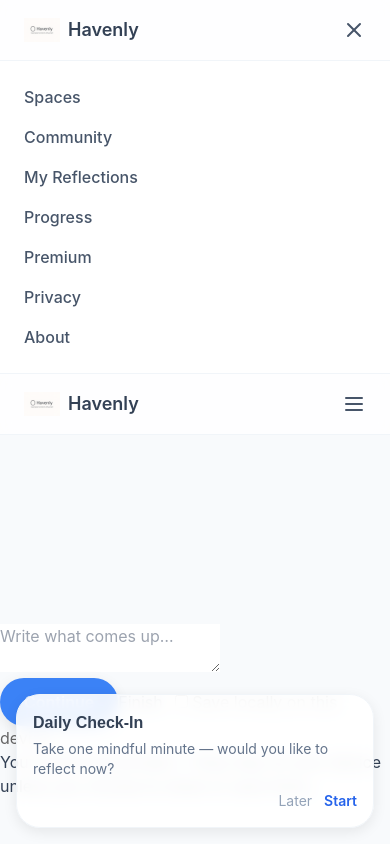
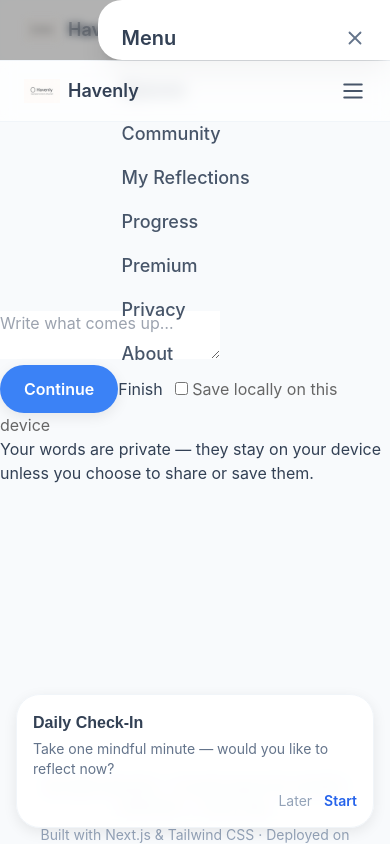
Before and after one commit to Khrboshi/havenly, a Next.js app: page /reflect in a window 390 px wide. Both pictures are taken after a click on the button 354 px from the left and 30 px from the top of the page. Shown: the top 844 px of the page. Built offline with nearby package versions, Linux system fonts and the light colour scheme.

Commit message:
Update Header.js

```diff
--- a/components/Header.js
+++ b/components/Header.js
@@ -4,10 +4,10 @@ import { useState } from "react";
 import Link from "next/link";
 import Image from "next/image";
 import { Menu, X } from "lucide-react";
+import { motion, AnimatePresence } from "framer-motion";
 
 export default function Header() {
   const [open, setOpen] = useState(false);
-
   const toggleMenu = () => setOpen(!open);
   const closeMenu = () => setOpen(false);
 
@@ -22,7 +22,7 @@ export default function Header() {
   ];
 
   return (
-    <header className="bg-white/80 backdrop-blur border-b border-slate-200 sticky top-0 z-50">
+    <header className="bg-white/70 backdrop-blur border-b border-slate-200 sticky top-0 z-50">
       <div className="max-w-5xl mx-auto px-6 py-4 flex items-center justify-between">
         {/* Logo */}
         <Link href="/" className="flex items-center gap-2">
@@ -36,7 +36,7 @@ export default function Header() {
           <span className="text-lg font-semibold text-slate-800">Havenly</span>
         </Link>
 
-        {/* Desktop nav */}
+        {/* Desktop Navigation */}
         <nav className="hidden md:flex gap-6 text-slate-600 text-sm sm:text-base">
           {links.map((link) => (
             <Link
@@ -49,33 +49,65 @@ export default function Header() {
           ))}
         </nav>
 
-        {/* Mobile menu button */}
+        {/* Mobile Menu Button */}
         <button
           onClick={toggleMenu}
           className="md:hidden text-slate-700 hover:text-blue-600 focus:outline-none"
           aria-label="Toggle menu"
         >
-          {open ? <X size={24} /> : <Menu size={24} />}
+          {open ? <X size={26} /> : <Menu size={26} />}
         </button>
       </div>
 
-      {/* Mobile drawer */}
+      {/* Mobile Menu Drawer */}
+      <AnimatePresence>
         {open && (
-        <div className="md:hidden bg-white border-t border-slate-200 animate-slide-in">
-          <nav className="flex flex-col p-6 space-y-4">
+          <>
+            {/* Background Overlay */}
+            <motion.div
+              className="fixed inset-0 bg-black/30 backdrop-blur-sm z-40"
+              initial={{ opacity: 0 }}
+              animate={{ opacity: 1 }}
+              exit={{ opacity: 0 }}
+              onClick={closeMenu}
+            />
+
+            {/* Slide-in Drawer */}
+            <motion.div
+              className="fixed right-0 top-0 w-3/4 h-full bg-white shadow-xl z-50 flex flex-col p-6 rounded-l-2xl"
+              initial={{ x: "100%" }}
+              animate={{ x: 0 }}
+              exit={{ x: "100%" }}
+              transition={{ type: "spring", stiffness: 200, damping: 25 }}
+            >
+              <div className="flex justify-between items-center mb-6">
+                <span className="text-xl font-semibold text-slate-800">
+                  Menu
+                </span>
+                <button
+                  onClick={closeMenu}
+                  className="text-slate-600 hover:text-blue-600"
+                >
+                  <X size={22} />
+                </button>
+              </div>
+
+              <nav className="flex flex-col gap-4">
                 {links.map((link) => (
                   <Link
                     key={link.href}
                     href={link.href}
                     onClick={closeMenu}
-                className="text-slate-700 font-medium hover:text-blue-600 transition-colors"
+                    className="text-slate-700 text-lg font-medium hover:text-blue-600 transition-all"
                   >
                     {link.label}
                   </Link>
                 ))}
               </nav>
-        </div>
+            </motion.div>
+          </>
         )}
+      </AnimatePresence>
     </header>
   );
 }
```
Lines whose indentation alone changed are shown as unchanged.
